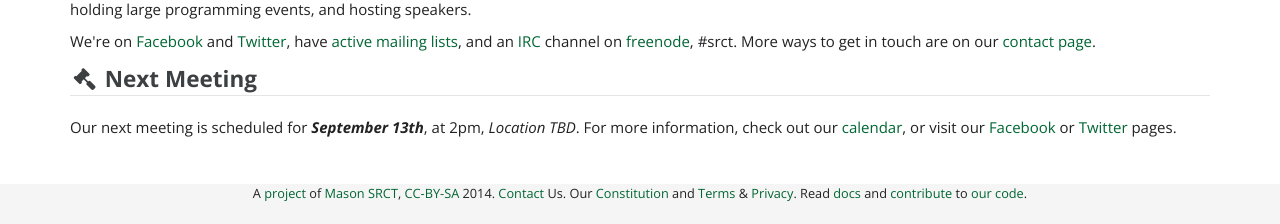
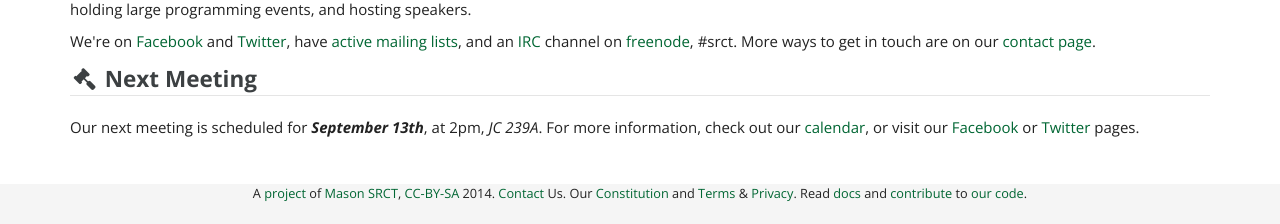
Before and after one commit to srct/srctweb, a Python web app: template srctweb/website/templates/index.html in a window 1280 px wide. Shown: the part 731-955 px from the top of the page. Run offline with Jinja, Linux system fonts and the light colour scheme; the template is opened without the code that fills it, so the values that code supplies are empty; some libraries are stand-ins or nearby versions.

Commit message:
Updated next meeting lcoation.

```diff
--- a/srctweb/website/templates/index.html
+++ b/srctweb/website/templates/index.html
@@ -63,7 +63,7 @@ get in touch are on our <a href="{{ url_for('contact') }}">contact page</a>.</p>
 
 <legend><i class="fa fa-gavel fa-fw"></i>&nbsp;<strong>Next Meeting</strong></legend>
 <p>Our next meeting is scheduled for <strong><em>September
-13th</em></strong>, at 2pm, <em>Location TBD</em>. For more information, check
+13th</em></strong>, at 2pm, <em>JC 239A</em>. For more information, check
 out our <a href="{{ url_for('calendar') }}">calendar</a>, or visit our
 <a href="https://www.facebook.com/MasonSRCT">Facebook</a> or
 <a href="https://www.twitter.com/MasonSRCT">Twitter</a> pages.</p>
```
